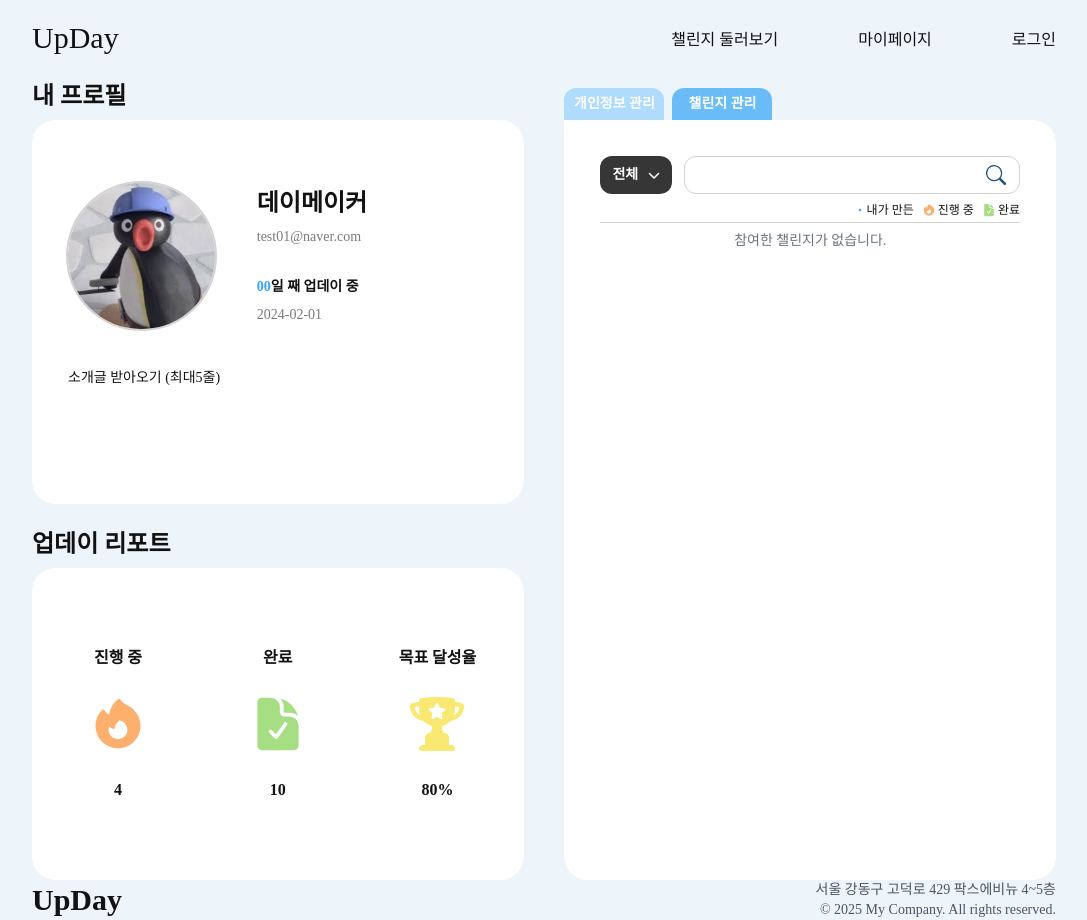
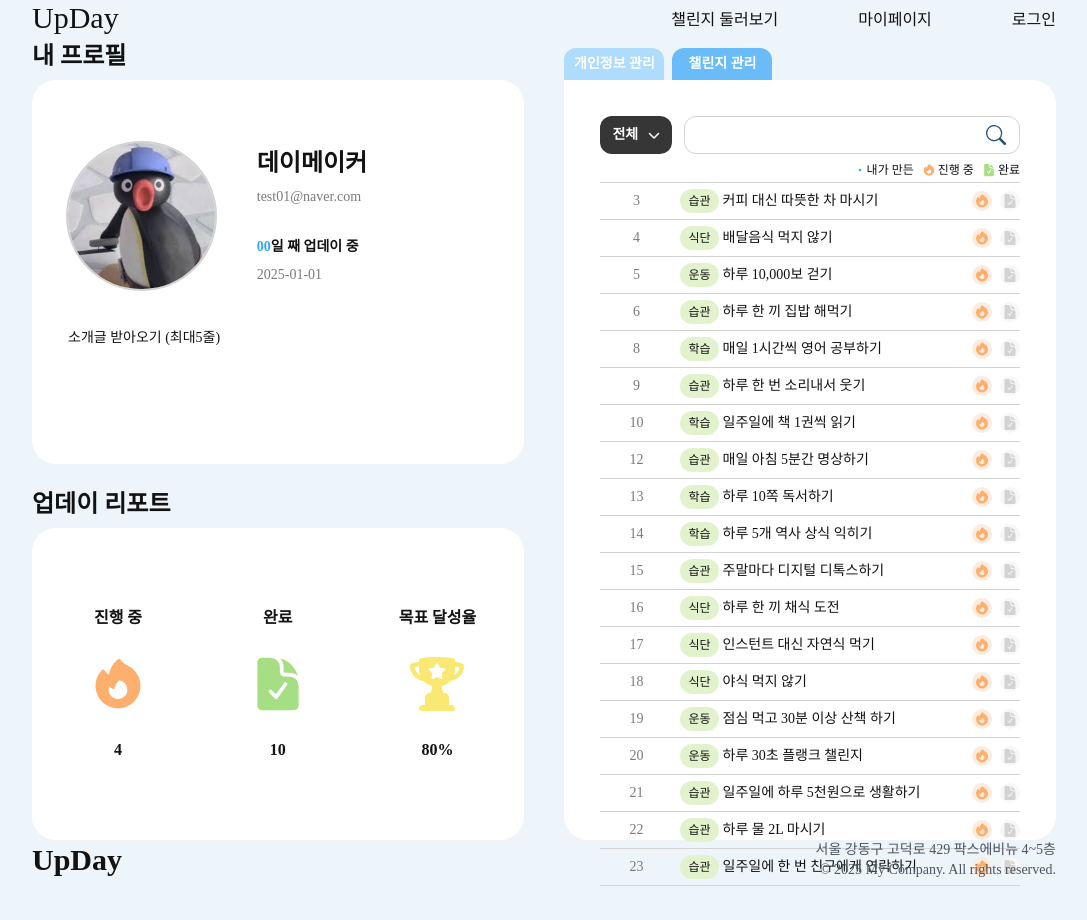
Before and after one commit to upgradeday/upDay, a React (Create React App) app: page /mypage in a window 1280 px wide. Both pictures are taken after a click on the button "챌린지 관리". Shown: the whole page, without its empty margins (96-1183 px from the left). After the commit the page ends 886 px from the top, so only its background shows below. Built offline with nearby package versions, Linux system fonts and the light colour scheme; the HTML template or start-up script is replaced by a standard one.

Commit message:
feat: 챌린지 더미 데이터 수정

```diff
--- a/src/App.jsx
+++ b/src/App.jsx
@@ -16,20 +16,20 @@ import NotFound from './NotFound/NotFound'; // 404 NotFound 페이지 추가
 
 function App() {
     return (
-        <div>
+        <div className='h-screen max-h-[969px] flex flex-col justify-between'>
             <Header />
             <Routes>
                 <Route path='/' element={<Intro />} />
                 <Route path='/main' element={<Main />} />
                 <Route path='/mypage' element={<MyPage />} />
                 <Route path='/challengelist' element={<ChallengeList />}>
-					{/* 글 생성 */}
+                    {/* 글 생성 */}
                     <Route path='create' element={<PostDetailModal />} />
 
-					{/* 글 읽기 */}
+                    {/* 글 읽기 */}
                     <Route path=':id' element={<PostDetailModal />} />
 
-					{/* 글 수정 */}
+                    {/* 글 수정 */}
                     <Route path=':id/edit' element={<PostDetailModal />} />
                 </Route>
 
--- a/src/MyPage/components/myChallengeList.js
+++ b/src/MyPage/components/myChallengeList.js
@@ -1,55 +1,52 @@
 import React, { useEffect } from 'react';
 import { useSelector, useDispatch } from 'react-redux';
-import { setMyPosts } from '../../store/features/challengeSlice';
+import { setMyChallenge } from '../../store/features/userChallengeSlice';
 import { HiFire, HiDocumentCheck } from 'react-icons/hi2';
 
 export default function MyChallengeList() {
     const dispatch = useDispatch();
-    const myPosts = useSelector((state) => state.challenge.myPosts);
+
+    // Redux state 확인용 로그 추가
+    const myChallenges = useSelector((state) => {
+        console.log('Redux State:', state); // Redux 상태 확인
+        return state.myChallengeList?.myChallenge || []; // 방어 코드 추가
+    });
 
     useEffect(() => {
-        dispatch(setMyPosts());
+        dispatch(setMyChallenge());
     }, [dispatch]);
-
     return (
-        <table className='w-full text-sm'>
-            <tbody>
-                {myPosts.length > 0 ? (
-                    myPosts.map((post) => (
-                        <tr
+        <ul className='w-full text-sm'>
+            {myChallenges.length > 0 ? (
+                myChallenges.map((post) => (
+                    <li
                         key={post.id}
                         className='flex flex-1 gap-2 py-1.5 border-b border-neutral-300'
                     >
-                            <td className='w-[72px] p-0 text-neutral-500 flex justify-center items-center'>
+                        <div className='w-[72px] p-0 text-neutral-500 flex justify-center items-center'>
                             {post.id}
-                            </td>
-                            <td className='flex flex-1 gap-1 items-center p-0'>
+                        </div>
+                        <div className='flex flex-1 gap-1 items-center p-0'>
                             <div className='budge-meal text-xs'>
                                 {post.category}
                             </div>
                             {post.title}
-                            </td>
-                            <td className='w-[48px] p-0 flex justify-between items-center'>
+                        </div>
+                        <div className='w-[48px] p-0 flex justify-between items-center'>
                             <button className='doing-on'>
                                 <HiFire />
                             </button>
                             <button className='done-off'>
                                 <HiDocumentCheck />
                             </button>
-                            </td>
-                        </tr>
+                        </div>
+                    </li>
                 ))
             ) : (
-                    <tr>
-                        <td
-                            colSpan='3'
-                            className='text-center text-gray-500 py-2'
-                        >
+                <li className='text-center text-gray-500 py-2'>
                     참여한 챌린지가 없습니다.
-                        </td>
-                    </tr>
+                </li>
             )}
-            </tbody>
-        </table>
+        </ul>
     );
 }
--- a/src/data/userChallengeData.js
+++ b/src/data/userChallengeData.js
@@ -1,198 +1,361 @@
 export const userChallengeList = [
     {
         id: 1,
+        authorId: 'nobadword@gmail.com',
+        category: '습관',
+        duration: '1주',
+        title: '욕 안 하기',
+        content: '요즘 욕을 입에 달고 살아요.. 이렇게라도 고쳐보고 싶어요.',
+        userImg:
+            'https://img.freepik.com/free-psd/3d-render-avatar-character_23-2150611765.jpg',
+        nickname: '바른말고운말',
+        postDate: '2024-12-02',
+        clgJoin: false,
+        clgState: true,
+    },
+    {
+        id: 2,
+        authorId: 'vloger@naver.com',
+        category: '습관',
+        duration: '3개월',
+        title: '블로그 글 쓰기',
+        content:
+            '초등학교 때 방학 일기 밀려쓰던 사람? 그 사람이 바로 저예요. 작은 일이라도 블로그에 글로 쓰며 일상을 남겨봐요! 쌓이는 글을 보면 뿌듯해진답니다 :)',
+        userImg:
+            'https://img.freepik.com/free-psd/3d-render-avatar-character_23-2150611765.jpg',
+        nickname: '꾸준해꾸',
+        postDate: '2024-11-30',
+        clgJoin: false,
+        clgState: true,
+    },
+    {
+        id: 3,
         authorId: 'test01@naver.com',
         category: '습관',
         duration: '2주',
-        img: 'https://encrypted-tbn0.gstatic.com/images?q=tbn:ANd9GcSMtt3aOrfYZ1KnQq4GK0vf9gkNBC07f72UWQ&s',
         title: '커피 대신 따뜻한 차 마시기',
         content:
             '만성 피로에 매일 마셔댄 아아 때문에 위에 무리가 왔어요ㅠ 저와 함께 커피 대신 차를 마시며 몸을 챙겨봐요!',
         userImg:
             'https://img.freepik.com/free-psd/3d-render-avatar-character_23-2150611765.jpg',
         nickname: '데이메이커',
-        postDate: '2024-01-01',
+        postDate: '2025-01-01',
+        clgJoin: true,
+        clgState: false,
     },
     {
-        id: 2,
+        id: 4,
         authorId: 'nodelivery@naver.com',
         category: '식단',
         duration: '3개월',
-        img: 'https://encrypted-tbn0.gstatic.com/images?q=tbn:ANd9GcSMtt3aOrfYZ1KnQq4GK0vf9gkNBC07f72UWQ&s',
         title: '배달음식 먹지 않기',
         content:
             '자극적인 음식에 중독되어 자꾸 집밥을 피하게 되네요... 돈도 아끼고 건강도 챙기고 일석이조 챌린지',
         userImg:
             'https://img.freepik.com/free-psd/3d-render-avatar-character_23-2150611765.jpg',
         nickname: '배달의만족',
-        postDate: '2024-01-13',
+        postDate: '2025-01-13',
+        clgJoin: true,
+        clgState: false,
     },
     {
-        id: 3,
+        id: 5,
         authorId: 'walking10000@gmail.com',
         category: '운동',
         duration: '매일',
-        img: 'https://encrypted-tbn0.gstatic.com/images?q=tbn:ANd9GcSMtt3aOrfYZ1KnQq4GK0vf9gkNBC07f72UWQ&s',
         title: '하루 10,000보 걷기',
         content:
             '가까운 거리는 걷기! 에스컬레이터 보단 계단! 10,000보를 채우는 재미를 느끼실 거예요.',
         userImg:
             'https://img.freepik.com/free-psd/3d-render-avatar-character_23-2150611765.jpg',
         nickname: '만보르기니',
-        postDate: '2024-01-11',
+        postDate: '2025-01-11',
+        clgJoin: true,
+        clgState: true,
     },
     {
-        id: 4,
+        id: 6,
         authorId: '1mealathome@kakao.com',
         category: '습관',
         duration: '1개월',
-        img: 'https://encrypted-tbn0.gstatic.com/images?q=tbn:ANd9GcSMtt3aOrfYZ1KnQq4GK0vf9gkNBC07f72UWQ&s',
         title: '하루 한 끼 집밥 해먹기',
         content:
             '처음엔 귀찮을 수 있지만, 내 손으로 만드는 소중한 한 끼의 가치를 알게 되면 일상의 소소한 행복을 느낄 수 있어요. 1개월이면 자연스럽게 습관이 되어 장을 보러 가는게 일상이 되고, 어쩌면 하루 세 끼를 모두 집밥을 해먹는 날이 올 거랍니다 :)',
         userImg:
             'https://img.freepik.com/free-psd/3d-render-avatar-character_23-2150611765.jpg',
         nickname: '집밥박선생',
-        postDate: '2023-12-01',
+        postDate: '2024-12-01',
+        clgJoin: true,
+        clgState: false,
     },
     {
-        id: 5,
+        id: 7,
+        authorId: 'sugarlover@kakao.com',
+        category: '식단',
+        duration: '3개월',
+        title: '설탕 없는 하루 보내기',
+        content:
+            '가공된 설탕이 들어간 음식 대신 자연식으로 하루를 보내보세요. 더 건강한 식습관을 만들어 봅시다!',
+        userImg:
+            'https://img.freepik.com/free-psd/3d-render-avatar-character_23-2150611765.jpg',
+        nickname: '슈가프리',
+        postDate: '2024-11-22',
+        clgJoin: false,
+        clgState: true,
+    },
+    {
+        id: 8,
         authorId: 'english007@naver.com',
         category: '학습',
         duration: '3개월',
-        img: 'https://encrypted-tbn0.gstatic.com/images?q=tbn:ANd9GcSMtt3aOrfYZ1KnQq4GK0vf9gkNBC07f72UWQ&s',
         title: '매일 1시간씩 영어 공부하기',
         content:
             '매년 다짐만 하는 영어공부, 제대로 습관을 들이자!!! 단어 외우기? 문법? 이런 거 신경쓰지 말고 미드/영드 자막 없이 보기, 영어권 팟캐스트 듣기 등 자유롭게 공부해봐요!',
         userImg:
             'https://img.freepik.com/free-psd/3d-render-avatar-character_23-2150611765.jpg',
         nickname: '아인파인땡큐앤유',
-        postDate: '2024-01-01',
+        postDate: '2025-01-01',
+        clgJoin: true,
+        clgState: false,
     },
     {
-        id: 6,
+        id: 9,
         authorId: 'happy2@naver.com',
         category: '습관',
         duration: '매일',
-        img: 'https://encrypted-tbn0.gstatic.com/images?q=tbn:ANd9GcSMtt3aOrfYZ1KnQq4GK0vf9gkNBC07f72UWQ&s',
         title: '하루 한 번 소리내서 웃기',
         content:
             '일상에 지쳐 감정을 숨기는 당신! 하하하 웃어봅시다! 하하하하하하! 기분이 좋아질 거예요!',
         userImg:
             'https://img.freepik.com/free-psd/3d-render-avatar-character_23-2150611765.jpg',
         nickname: '해피해피',
-        postDate: '2024-01-05',
+        postDate: '2025-01-05',
+        clgJoin: true,
+        clgState: false,
     },
     {
-        id: 7,
+        id: 10,
         authorId: 'test01@naver.com',
         category: '학습',
         duration: '1개월',
-        img: 'https://encrypted-tbn0.gstatic.com/images?q=tbn:ANd9GcSMtt3aOrfYZ1KnQq4GK0vf9gkNBC07f72UWQ&s',
         title: '일주일에 책 1권씩 읽기',
         content:
             '숏폼에 빠져 책을 멀리하게 된 제 자신이 참... 근데 여러분도 그렇죠? 일단 얇은 책 부터 시작해서 책 읽는 재미를 들이고, 다음 책을 읽을 설렘이 생길 수 있도록 도전해봐요!',
         userImg:
             'https://img.freepik.com/free-psd/3d-render-avatar-character_23-2150611765.jpg',
         nickname: '데이메이커',
-        postDate: '2024-01-04',
+        postDate: '2025-01-04',
+        clgJoin: true,
+        clgState: false,
     },
     {
-        id: 8,
+        id: 11,
+        authorId: 'healthylife@kakao.com',
+        category: '운동',
+        duration: '1개월',
+        title: '30일 팔굽혀펴기 챌린지',
+        content:
+            '첫날 5개부터 시작해서 점점 개수를 늘려가며 30일 동안 팔 힘과 코어를 단련해보세요!',
+        userImg:
+            'https://img.freepik.com/free-psd/3d-render-avatar-character_23-2150611765.jpg',
+        nickname: '짐브로',
+        postDate: '2024-11-30',
+        clgJoin: false,
+        clgState: true,
+    },
+    {
+        id: 12,
         authorId: 'peacefulm2nd@gmail.com',
         category: '습관',
         duration: '매일',
-        img: 'https://encrypted-tbn0.gstatic.com/images?q=tbn:ANd9GcSMtt3aOrfYZ1KnQq4GK0vf9gkNBC07f72UWQ&s',
         title: '매일 아침 5분간 명상하기',
         content:
             '오늘의 나를 정비하는 시간, 매일 아침 명상을 통해 이너피스를 찾아봅시다 :)',
         userImg:
             'https://img.freepik.com/free-psd/3d-render-avatar-character_23-2150611765.jpg',
         nickname: '부지러니',
-        postDate: '2023-12-01',
+        postDate: '2024-12-01',
+        clgJoin: true,
+        clgState: true,
     },
     {
-        id: 9,
+        id: 13,
+        authorId: '10page99@gmail.com',
+        category: '학습',
+        duration: '매일',
+        title: '하루 10쪽 독서하기',
+        content:
+            '하루에 딱 10쪽만 읽어도 한 달이면 한 권을 완독! 작은 습관이 큰 변화를 만든다!',
+        userImg:
+            'https://img.freepik.com/free-psd/3d-render-avatar-character_23-2150611765.jpg',
+        nickname: '책벌레99',
+        postDate: '2024-12-01',
+        clgJoin: true,
+        clgState: true,
+    },
+    {
+        id: 14,
+        authorId: 'memorymaster@gmail.com',
+        category: '학습',
+        duration: '매일',
+        title: '하루 5개 역사 상식 익히기',
+        content:
+            '매일 역사적 사건이나 인물을 공부하고, 배운 내용을 정리해봐요. 퀴즈로 복습하면 더 좋을 것 같아요.',
+        userImg:
+            'https://img.freepik.com/free-psd/3d-render-avatar-character_23-2150611765.jpg',
+        nickname: '암기마스터',
+        postDate: '2024-12-01',
+        clgJoin: true,
+        clgState: true,
+    },
+    {
+        id: 15,
         authorId: 'detoxic@kakao.com',
         category: '습관',
         duration: '1개월',
-        img: 'https://encrypted-tbn0.gstatic.com/images?q=tbn:ANd9GcSMtt3aOrfYZ1KnQq4GK0vf9gkNBC07f72UWQ&s',
         title: '주말마다 디지털 디톡스하기',
         content:
             '소중한 주말! 유튜브, 릴스, 틱톡에 시간을 허비하고 있지 않으신가요? 디지털 디톡스로 더욱 의미있는 주말을 만들어가요!',
         userImg:
             'https://img.freepik.com/free-psd/3d-render-avatar-character_23-2150611765.jpg',
         nickname: '얼리어답터',
-        postDate: '2023-12-10',
+        postDate: '2024-12-10',
+        clgJoin: true,
+        clgState: false,
     },
     {
-        id: 10,
+        id: 16,
+        authorId: 'veggie123@kakao.com',
+        category: '식단',
+        duration: '3개월',
+        title: '하루 한 끼 채식 도전',
+        content:
+            '고기 없이 채소 위주로 한 끼를 구성해볼까요? 건강과 환경을 동시에 챙기는 좋은 습관, 내 몸의 변화를 느끼면 채식에 빠지게 될 거예요!',
+        userImg:
+            'https://img.freepik.com/free-psd/3d-render-avatar-character_23-2150611765.jpg',
+        nickname: '비건챌린저',
+        postDate: '2025-01-18',
+        clgJoin: true,
+        clgState: false,
+    },
+    {
+        id: 17,
+        authorId: 'veggie123@kakao.com',
+        category: '식단',
+        duration: '1개월',
+        title: '인스턴트 대신 자연식 먹기',
+        content:
+            '패스트푸드를 피하고 자연 그대로의 식재료로 만든 음식을 먹어보자! 몸이 가벼워지는 걸 느낄 수 있을 것!',
+        userImg:
+            'https://img.freepik.com/free-psd/3d-render-avatar-character_23-2150611765.jpg',
+        nickname: '건강집착러',
+        postDate: '2025-01-04',
+        clgJoin: true,
+        clgState: false,
+    },
+    {
+        id: 18,
         authorId: 'noyasik@kakao.com',
         category: '식단',
         duration: '1주',
-        img: 'https://encrypted-tbn0.gstatic.com/images?q=tbn:ANd9GcSMtt3aOrfYZ1KnQq4GK0vf9gkNBC07f72UWQ&s',
         title: '야식 먹지 않기',
         content:
             '알아요 쉽지 않다는 거... 그래서 딱 1주만 해보고... 다시 생각해볼까요?',
         userImg:
             'https://img.freepik.com/free-psd/3d-render-avatar-character_23-2150611765.jpg',
         nickname: '야식끊기1일차',
-        postDate: '2023-12-01',
+        postDate: '2024-12-01',
+        clgJoin: true,
+        clgState: false,
     },
     {
-        id: 11,
+        id: 19,
         authorId: 'test01@naver.com',
         category: '운동',
         duration: '1개월',
-        img: 'https://encrypted-tbn0.gstatic.com/images?q=tbn:ANd9GcSMtt3aOrfYZ1KnQq4GK0vf9gkNBC07f72UWQ&s',
         title: '점심 먹고 30분 이상 산책 하기',
         content:
             '식사 후 산책은 혈당조절에도 도움이 되고, 소화를 돕는다고 합니다. 추워도 굴하지 않고 걸어요!!',
         userImg:
             'https://img.freepik.com/free-psd/3d-render-avatar-character_23-2150611765.jpg',
         nickname: '데이메이커',
-        postDate: '2024-01-15',
+        postDate: '20225-01-15',
+        clgJoin: true,
+        clgState: false,
     },
     {
-        id: 12,
+        id: 20,
+        authorId: 'corecore@gmail.com',
+        category: '운동',
+        duration: '1개월',
+        title: '하루 30초 플랭크 챌린지',
+        content:
+            '처음에는 30초부터 시작해서 점점 시간을 늘려보자! 코어 근육 강화에 딱!',
+        userImg:
+            'https://img.freepik.com/free-psd/3d-render-avatar-character_23-2150611765.jpg',
+        nickname: '머슬코어',
+        postDate: '2025-01-15',
+        clgJoin: true,
+        clgState: false,
+    },
+    {
+        id: 21,
         authorId: '5000won@naver.com',
         category: '습관',
         duration: '1개월',
-        img: 'https://encrypted-tbn0.gstatic.com/images?q=tbn:ANd9GcSMtt3aOrfYZ1KnQq4GK0vf9gkNBC07f72UWQ&s',
         title: '일주일에 하루 5천원으로 생활하기',
         content:
             '과소비는 그만! 5천원으로 살아보며 돈의 소중함을 다시 한 번 느낄 수 있어요.',
         userImg:
             'https://img.freepik.com/free-psd/3d-render-avatar-character_23-2150611765.jpg',
         nickname: '오천원의행복',
-        postDate: '2024-01-15',
+        postDate: '2025-01-15',
+        clgJoin: true,
+        clgState: false,
     },
     {
-        id: 13,
+        id: 22,
         authorId: 'waterbank@naver.com',
         category: '습관',
         duration: '6개월',
-        img: 'https://encrypted-tbn0.gstatic.com/images?q=tbn:ANd9GcSMtt3aOrfYZ1KnQq4GK0vf9gkNBC07f72UWQ&s',
         title: '하루 물 2L 마시기',
         content:
             '건강을 위한 물 2L 마시기를 함께 해요! 물을 충분히 마시면 혈액 순환이 잘 되고, 피부가 촉촉하고 건강해 보일 수 있어요. 또 집중력과 기억력 향상에도 도움이 된다고 해요! 이번 챌린지를 통해 제대로 된 습관을 만들어봐요 :)',
         userImg:
             'https://img.freepik.com/free-psd/3d-render-avatar-character_23-2150611765.jpg',
         nickname: '물안먹는하마',
-        postDate: '2024-01-16',
+        postDate: '2025-01-16',
+        clgJoin: true,
+        clgState: true,
     },
     {
-        id: 14,
+        id: 23,
         authorId: 'test01@naver.com',
         category: '습관',
         duration: '3개월',
-        img: 'https://encrypted-tbn0.gstatic.com/images?q=tbn:ANd9GcSMtt3aOrfYZ1KnQq4GK0vf9gkNBC07f72UWQ&s',
         title: '일주일에 한 번 친구에게 연락하기',
         content:
             '무소식이 희소식이다 하고 살다보니 어느새 멀어진 것만 같은 친구들, 바쁜데 괜히 귀찮아할까 걱정하지 마세요. 분명 기뻐할 거예요. 사랑은 나누는 거랍니다 :)',
         userImg:
             'https://img.freepik.com/free-psd/3d-render-avatar-character_23-2150611765.jpg',
         nickname: '데이메이커',
-        postDate: '2024-01-17',
+        postDate: '2025-01-17',
+        clgJoin: true,
+        clgState: true,
+    },
+    {
+        id: 24,
+        authorId: 'luluralra@naver.com',
+        category: '운동',
+        duration: '6개월',
+        title: '매일 10분 스트레칭',
+        content:
+            '하루 10분만 투자해서 전신을 스트레칭해 보세요. 유연성과 혈액순환을 개선할 수 있어요.',
+        userImg:
+            'https://img.freepik.com/free-psd/3d-render-avatar-character_23-2150611765.jpg',
+        nickname: '룰루라이프',
+        postDate: '2025-01-07',
+        clgJoin: false,
+        clgState: true,
     },
 ];
--- a/src/store/features/userChallengeSlice.js
+++ b/src/store/features/userChallengeSlice.js
@@ -2,11 +2,19 @@ import { createSlice } from '@reduxjs/toolkit';
 import { userChallengeList } from '../../data/userChallengeData';
 
 const userChallengeSlice = createSlice({
-    // 내가 참여한 챌린지를 기준으로
-    // 추가된 챌린지를 내가 참여한 챌린지 배열에 추가 후
-    // 내 챌린지 리스트에 보여주기
+    name: 'myChallengeList',
+    initialState: {
+        list: userChallengeList, // 전체 챌린지 데이터
+        myChallenge: [], // 내가 참여한 챌린지, 초기값을 빈 배열로 설정
+    },
+    reducers: {
+        setMyChallenge: (state) => {
+            state.myChallenge = state.list.filter(
+                (challenge) => challenge.clgJoin
+            );
+        },
+    },
 });
 
-export const { setSelectedChallenge, updateChallenge, setMyPosts } =
-    userChallengeSlice.actions;
+export const { setMyChallenge } = userChallengeSlice.actions;
 export default userChallengeSlice.reducer;
--- a/src/store/index.js
+++ b/src/store/index.js
@@ -1,10 +1,12 @@
-import { configureStore } from "@reduxjs/toolkit";
+import { configureStore } from '@reduxjs/toolkit';
 import challengeReducer from './features/challengeSlice';
 import userReducer from './features/UserSlice';
+import userChallengeReducer from './features/userChallengeSlice';
 
 export const store = configureStore({
     reducer: {
         user: userReducer,
         challenge: challengeReducer,
+        myChallengeList: userChallengeReducer,
     },
 });
```
Also changed, not shown: src/data/userData.js. Lines whose indentation alone changed are shown as unchanged.
